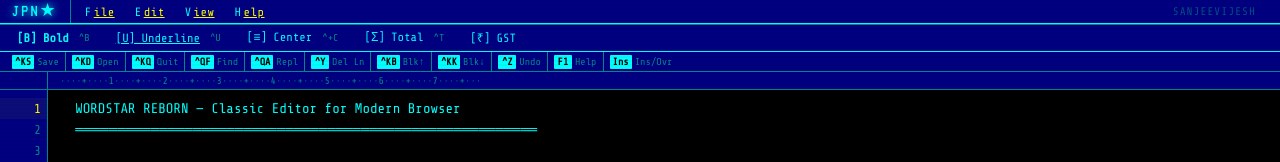
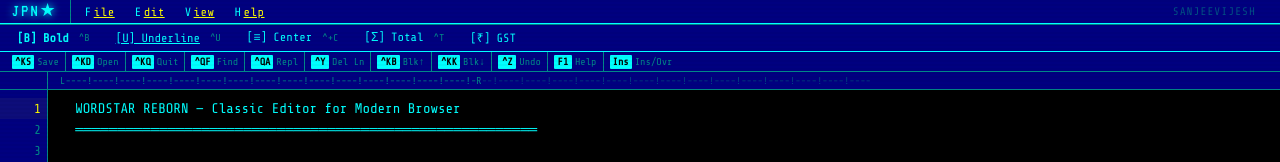
Before and after one commit to sanjeevijesh/wordstar-reborn, a React (Vite) app: page / in a window 1280 px wide. Shown: the top 162 px of the page. Built offline with nearby package versions, Linux system fonts and the light colour scheme.

Commit message:
Add margin functionality to Editor component

```diff
--- a/src/components/Editor.jsx
+++ b/src/components/Editor.jsx
@@ -3,7 +3,7 @@
 import { playKeyClick } from '../utils/audio';
 
 const Editor = forwardRef(function Editor(
-  { content, onChange, wordWrap, lineNumbers, mode, currentLine, onCursorChange, soundEnabled },
+  { content, onChange, wordWrap, lineNumbers, mode, currentLine, onCursorChange, soundEnabled, margin = 78, onMarginChange },
   ref
 ) {
   const textareaRef = useRef(null);
@@ -80,8 +80,6 @@
 
     // WordStar Hard Auto-Wrap Logic
     if (wordWrap) {
-      const margin = 78;
-
       // Find start and end of the current line being edited
       let lineStart = val.lastIndexOf('\n', pos - 1);
       lineStart = lineStart === -1 ? 0 : lineStart + 1;
@@ -91,7 +89,7 @@
 
       const currentLine = val.slice(lineStart, lineEnd);
 
-      // If the line exceeds 78 chars, wrap the last word to the next line
+      // If the line exceeds margin chars, wrap the last word to the next line
       if (currentLine.length > margin) {
         // Find the last space within the margin limit
         const spaceIdx = currentLine.lastIndexOf(' ', margin);
@@ -116,14 +114,39 @@
 
   // Build ruler
   const buildRuler = () => {
-    const cols = 78;
-    let ruler = '';
-    for (let i = 1; i <= cols; i++) {
-      if (i % 10 === 0) ruler += String(i / 10);
-      else if (i % 5 === 0) ruler += '+';
-      else ruler += '·';
+    const maxCols = 150;
+    const elements = [];
+    for (let i = 1; i <= maxCols; i++) {
+      let char = '-';
+      if (i === 1) char = 'L';
+      else if (i === margin) char = 'R';
+      else if ((i - 1) % 5 === 0) char = '!';
+
+      elements.push(
+        <span
+          key={i}
+          onClick={() => {
+             if (i === margin) {
+                const newMarg = prompt("Set right margin:", margin);
+                if (newMarg && !isNaN(newMarg)) {
+                   onMarginChange?.(parseInt(newMarg, 10));
+                }
+             } else {
+                onMarginChange?.(i);
+             }
+          }}
+          style={{
+            cursor: 'pointer',
+            color: i > margin ? 'var(--text-dim)' : 'inherit',
+            opacity: i > margin ? 0.5 : 1
+          }}
+          title={`Click to set margin to ${i}`}
+        >
+          {char}
+        </span>
+      );
     }
-    return ruler;
+    return elements;
   };
 
   // Line numbers
```
